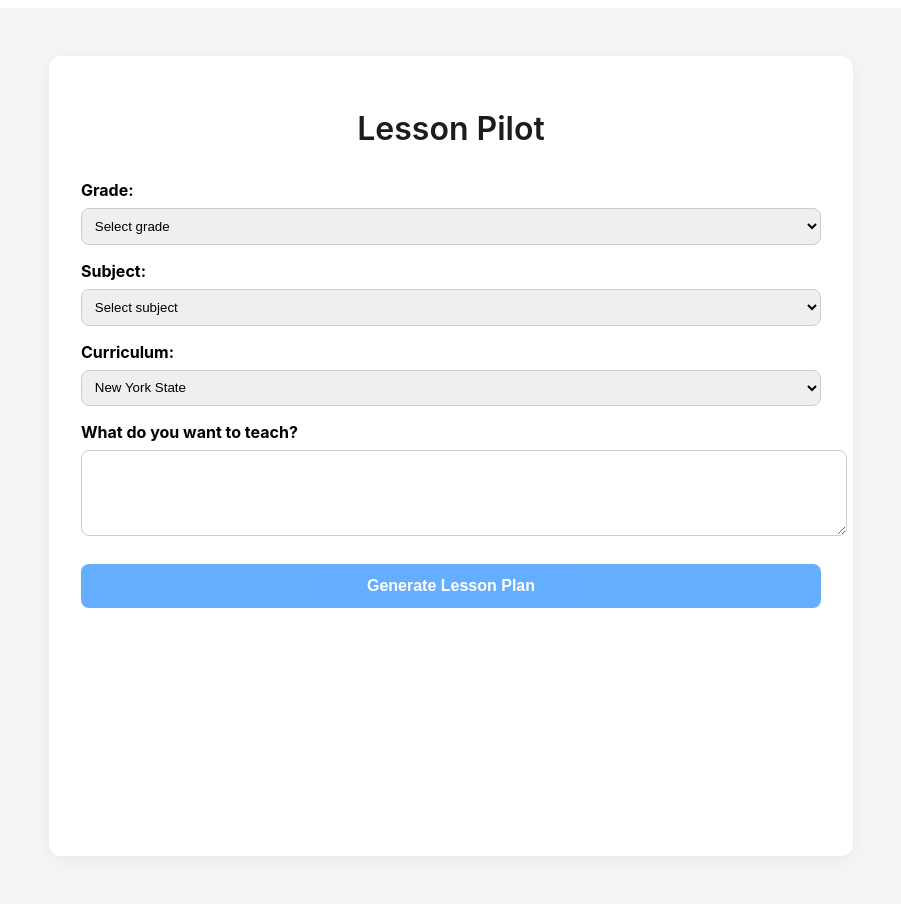
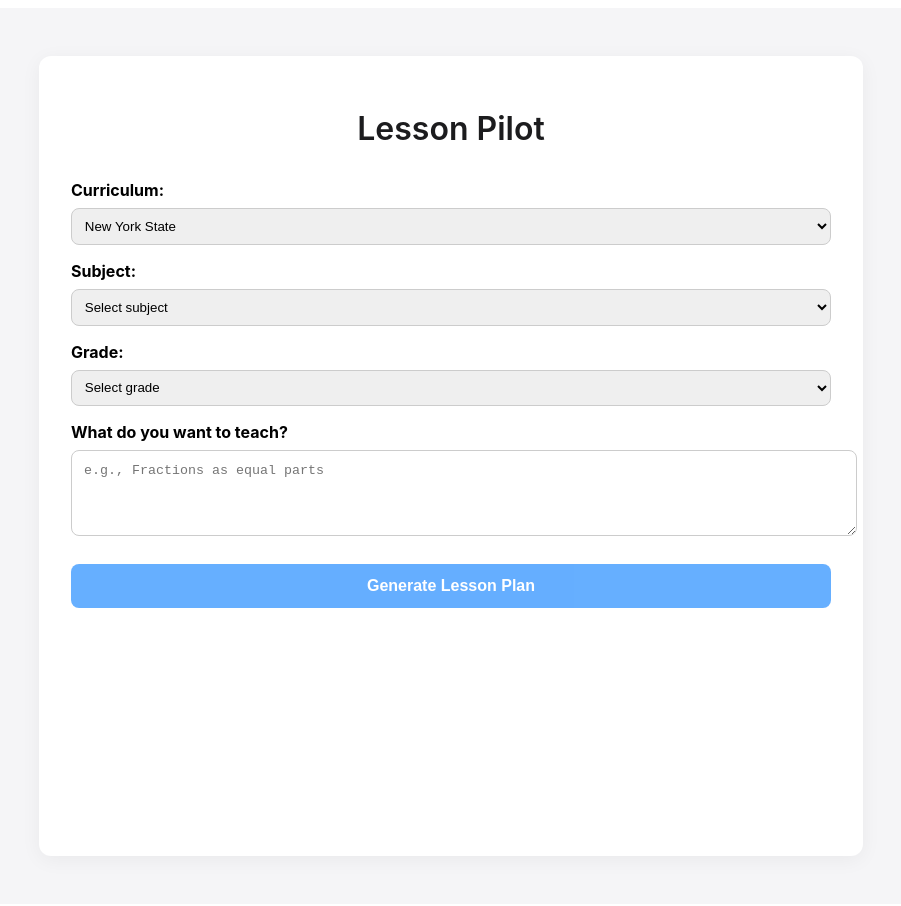
Before and after one commit to jamiemarshall1919/Lesson-pilot, a Next.js app: page / in a window 1280 px wide. Shown: the top 906 px of the page, without its empty margins (189-1090 px from the left). Built offline with nearby package versions, Linux system fonts and the light colour scheme.

Commit message:
feat: curriculum-first UI

```diff
--- a/pages/index.js
+++ b/pages/index.js
@@ -1,28 +1,74 @@
-// align/api-ui: validation, nicer formatting, same font as UI
+// align/api-ui: curriculum-first UI with dependent Subject + Grade/Year, Markdown output
 
-import React, { useState } from 'react';
+import React, { useMemo, useState } from 'react';
 import Head from 'next/head';
-import { marked } from 'marked';           // install with:  npm i marked
+import { marked } from 'marked'; // npm i marked
 
 export default function Home() {
+  const [curriculum, setCurriculum] = useState('nys'); // default NYS
+  const [subject, setSubject] = useState('');
   const [grade, setGrade] = useState('');
-  const [subject, setSubject] = useState('');
-  const [curriculum, setCurriculum] = useState('nys');
   const [input, setInput] = useState('');
   const [output, setOutput] = useState('');
   const [loading, setLoading] = useState(false);
   const [copied, setCopied] = useState(false);
   const [error, setError] = useState('');
 
-  /* ------------ helpers ------------ */
+  // ----- option sets -----
+  const curriculumOptions = [
+    { value: 'nys', label: 'New York State' },
+    { value: 'england', label: 'England (KS1–4)' },
+    { value: 'common_core', label: 'Common Core' },
+    { value: 'none', label: 'None / General' },
+  ];
+
+  const subjectsByCurriculum = {
+    nys: [
+      'English Language Arts', 'Mathematics', 'Science', 'Social Studies',
+      'World Languages', 'Technology', 'Health', 'Physical Education',
+      'Family and Consumer Sciences', 'Career Development',
+      'Dance', 'Media Arts', 'Music', 'Theatre', 'Visual Arts'
+    ],
+    england: [
+      'English', 'Mathematics', 'Biology', 'Chemistry', 'Physics',
+      'Combined Science', 'Geography', 'History', 'Modern Foreign Languages',
+      'Computing', 'Design and Technology', 'Art and Design', 'Music',
+      'Physical Education', 'Religious Education', 'Citizenship'
+    ],
+    common_core: [
+      'English Language Arts', 'Mathematics', 'Science', 'Social Studies'
+    ],
+    none: [
+      'English Language Arts', 'Mathematics', 'Science', 'Social Studies'
+    ]
+  };
+
+  const gradesByCurriculum = {
+    nys: ['Kindergarten', ...Array.from({ length: 12 }, (_, i) => `Grade ${i + 1}`)],
+    england: Array.from({ length: 11 }, (_, i) => `Year ${i + 1}`), // Years 1–11
+    common_core: ['Kindergarten', ...Array.from({ length: 12 }, (_, i) => `Grade ${i + 1}`)],
+    none: ['Kindergarten', ...Array.from({ length: 12 }, (_, i) => `Grade ${i + 1}`)],
+  };
+
+  const subjectOptions = useMemo(() => subjectsByCurriculum[curriculum] || [], [curriculum]);
+  const gradeOptions = useMemo(() => gradesByCurriculum[curriculum] || [], [curriculum]);
+
+  const onCurriculumChange = (val) => {
+    setCurriculum(val);
+    setSubject('');
+    setGrade('');
+    setOutput('');
+    setError('');
+  };
+
   const generateLessonPlan = async () => {
     setLoading(true);
     setCopied(false);
     setError('');
     setOutput('');
 
-    if (!grade || !subject || !input.trim()) {
-      setError('Please select a grade, choose a subject, and enter a topic.');
+    if (!curriculum || !subject || !grade || !input.trim()) {
+      setError('Please select a curriculum, subject, grade or year, and enter a topic.');
       setLoading(false);
       return;
     }
@@ -31,7 +77,7 @@ export default function Home() {
       const response = await fetch('/api/generate', {
         method: 'POST',
         headers: { 'Content-Type': 'application/json' },
-        body: JSON.stringify({ grade, subject, input, curriculum }),
+        body: JSON.stringify({ curriculum, subject, grade, input }),
       });
 
       if (!response.ok) {
@@ -59,11 +105,12 @@ export default function Home() {
     const blob = new Blob([output], { type: 'text/plain' });
     const link = document.createElement('a');
     link.href = URL.createObjectURL(blob);
-    link.download = `lesson-plan-${grade}-${subject}.txt`;
+    link.download = `lesson-plan-${curriculum}-${subject}-${grade}.txt`;
     link.click();
   };
 
-  /* ------------ render ------------ */
+  const gradeLabel = curriculum === 'england' ? 'Year:' : 'Grade:';
+
   return (
     <>
       <Head>
@@ -85,7 +132,7 @@ export default function Home() {
           borderRadius: '12px',
           boxShadow: '0 4px 20px rgba(0,0,0,0.05)',
           width: '100%',
-          maxWidth: '740px',
+          maxWidth: '760px',
         }}>
           <h1 style={{
             textAlign: 'center',
@@ -95,46 +142,47 @@ export default function Home() {
             color: '#1c1c1e'
           }}>Lesson Pilot</h1>
 
-          {/* ---- controls ---- */}
+          {/* Curriculum */}
           <label style={{ display: 'block', marginBottom: '1rem' }}>
-            <strong>Grade:</strong>
-            <select value={grade} onChange={(e) => setGrade(e.target.value)} style={selectStyle}>
-              <option value="">Select grade</option>
-              <option value="Kindergarten">Kindergarten</option>
-              {[...Array(12)].map((_, i) => (
-                <option key={i} value={`Grade ${i + 1}`}>Grade {i + 1}</option>
+            <strong>Curriculum:</strong>
+            <select
+              value={curriculum}
+              onChange={(e) => onCurriculumChange(e.target.value)}
+              style={selectStyle}
+            >
+              {curriculumOptions.map(opt => (
+                <option key={opt.value} value={opt.value}>{opt.label}</option>
               ))}
             </select>
           </label>
 
+          {/* Subject */}
           <label style={{ display: 'block', marginBottom: '1rem' }}>
             <strong>Subject:</strong>
-            <select value={subject} onChange={(e) => setSubject(e.target.value)} style={selectStyle}>
+            <select
+              value={subject}
+              onChange={(e) => setSubject(e.target.value)}
+              style={selectStyle}
+            >
               <option value="">Select subject</option>
-              <option value="English Language Arts">English Language Arts</option>
-              <option value="Mathematics">Mathematics</option>
-              <option value="Science">Science</option>
-              <option value="Social Studies">Social Studies</option>
-              <option value="The Arts">The Arts</option>
-              <option value="Health">Health</option>
-              <option value="Physical Education">Physical Education</option>
-              <option value="Technology">Technology</option>
-              <option value="World Languages">World Languages</option>
-              <option value="Computer Science">Computer Science</option>
-              <option value="Career Development">Career Development</option>
-              <option value="Family and Consumer Sciences">Family and Consumer Sciences</option>
+              {subjectOptions.map(s => <option key={s} value={s}>{s}</option>)}
             </select>
           </label>
 
+          {/* Grade or Year */}
           <label style={{ display: 'block', marginBottom: '1rem' }}>
-            <strong>Curriculum:</strong>
-            <select value={curriculum} onChange={(e) => setCurriculum(e.target.value)} style={selectStyle}>
-              <option value="nys">New York State</option>
-              <option value="common_core">Common Core</option>
-              <option value="none">None / General</option>
+            <strong>{gradeLabel}</strong>
+            <select
+              value={grade}
+              onChange={(e) => setGrade(e.target.value)}
+              style={selectStyle}
+            >
+              <option value="">{`Select ${curriculum === 'england' ? 'year' : 'grade'}`}</option>
+              {gradeOptions.map(g => <option key={g} value={g}>{g}</option>)}
             </select>
           </label>
 
+          {/* Topic */}
           <label style={{ display: 'block', marginBottom: '1.5rem' }}>
             <strong>What do you want to teach?</strong>
             <textarea
@@ -142,18 +190,18 @@ export default function Home() {
               style={{ width: '100%', padding: '0.75rem', borderRadius: '8px', border: '1px solid #ccc', marginTop: '0.5rem' }}
               value={input}
               onChange={(e) => setInput(e.target.value)}
+              placeholder={curriculum === 'england' ? 'e.g., Photosynthesis (Year 8 Biology)' : 'e.g., Fractions as equal parts'}
             />
           </label>
 
           <button
             onClick={generateLessonPlan}
-            style={{ ...primaryButtonStyle, opacity: (loading || !grade || !subject || !input.trim()) ? 0.6 : 1 }}
-            disabled={loading || !grade || !subject || !input.trim()}
+            style={{ ...primaryButtonStyle, opacity: (loading || !curriculum || !subject || !grade || !input.trim()) ? 0.6 : 1 }}
+            disabled={loading || !curriculum || !subject || !grade || !input.trim()}
           >
             {loading ? 'Generating…' : 'Generate Lesson Plan'}
           </button>
 
-          {/* ---- messages ---- */}
           {error && (
             <p style={{
               marginTop: '1rem',
@@ -164,11 +212,9 @@ export default function Home() {
             }}>{error}</p>
           )}
 
-          {/* ---- output ---- */}
           {!loading && output && (
             <>
               <h2 style={{ marginTop: '2.2rem', fontSize: '1.4rem', fontWeight: 600 }}>Generated Plan</h2>
-
               <article
                 style={{
                   background: '#fafafa',
@@ -182,20 +228,11 @@ export default function Home() {
                 }}
                 dangerouslySetInnerHTML={{ __html: marked.parse(output) }}
               />
-
               <div style={{ display: 'flex', gap: '1rem', marginTop: '1.2rem' }}>
-                <button
-                  onClick={copyToClipboard}
-                  style={secondaryButtonStyle}
-                  disabled={!output}
-                >
+                <button onClick={copyToClipboard} style={secondaryButtonStyle} disabled={!output}>
                   {copied ? 'Copied!' : 'Copy to Clipboard'}
                 </button>
-                <button
-                  onClick={downloadAsTxt}
-                  style={secondaryButtonStyle}
-                  disabled={!output}
-                >
+                <button onClick={downloadAsTxt} style={secondaryButtonStyle} disabled={!output}>
                   Download as .txt
                 </button>
               </div>
@@ -207,7 +244,6 @@ export default function Home() {
   );
 }
 
-/* ---------- styles ---------- */
 const selectStyle = {
   marginTop: '0.5rem',
   width: '100%',
```
